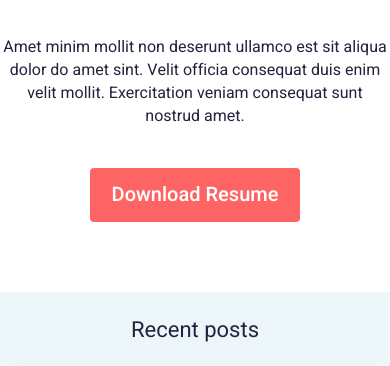
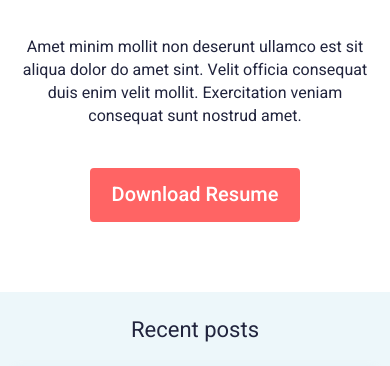
Before and after one commit to WEBSTER71/John, a website: page #src/index.html in a window 390 px wide. Shown: the part 464-830 px from the top of the page. Drawn offline with nearby package versions, Linux system fonts and the light colour scheme; files that its build step writes are made by us from their sources; files whose address does not match are found by name; a web font is replaced by a local one.

Commit message:
fix text first page

```diff
--- a/#src/scss/home.scss
+++ b/#src/scss/home.scss
@@ -7,7 +7,7 @@
 			padding: 0px 50px;
 		}
 		@media (max-width: 635px) {
-			padding: 0px;
+			padding: 0px 15px;
 		}
 	}
 	&__row {
```
Also changed, not shown: John/css/style.css, John/css/style.min.css, John/img/footer/in.svg (deleted), John/img/footer/in.webp (deleted).
